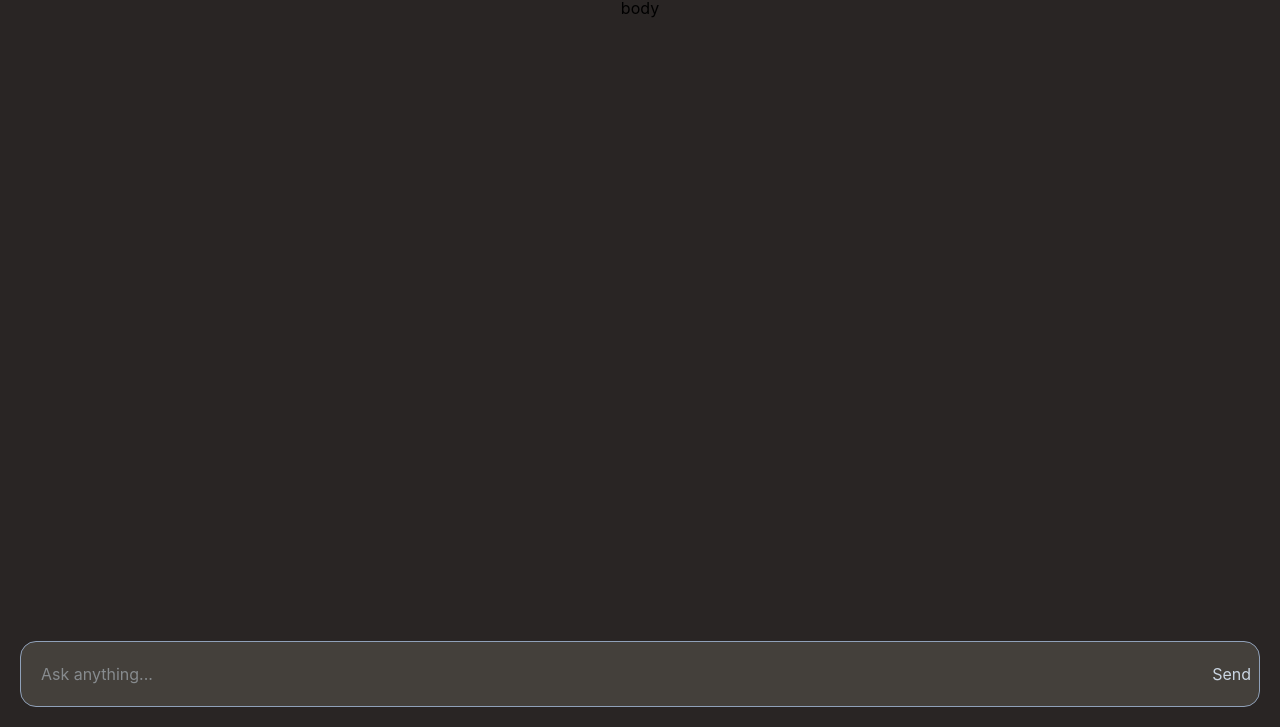
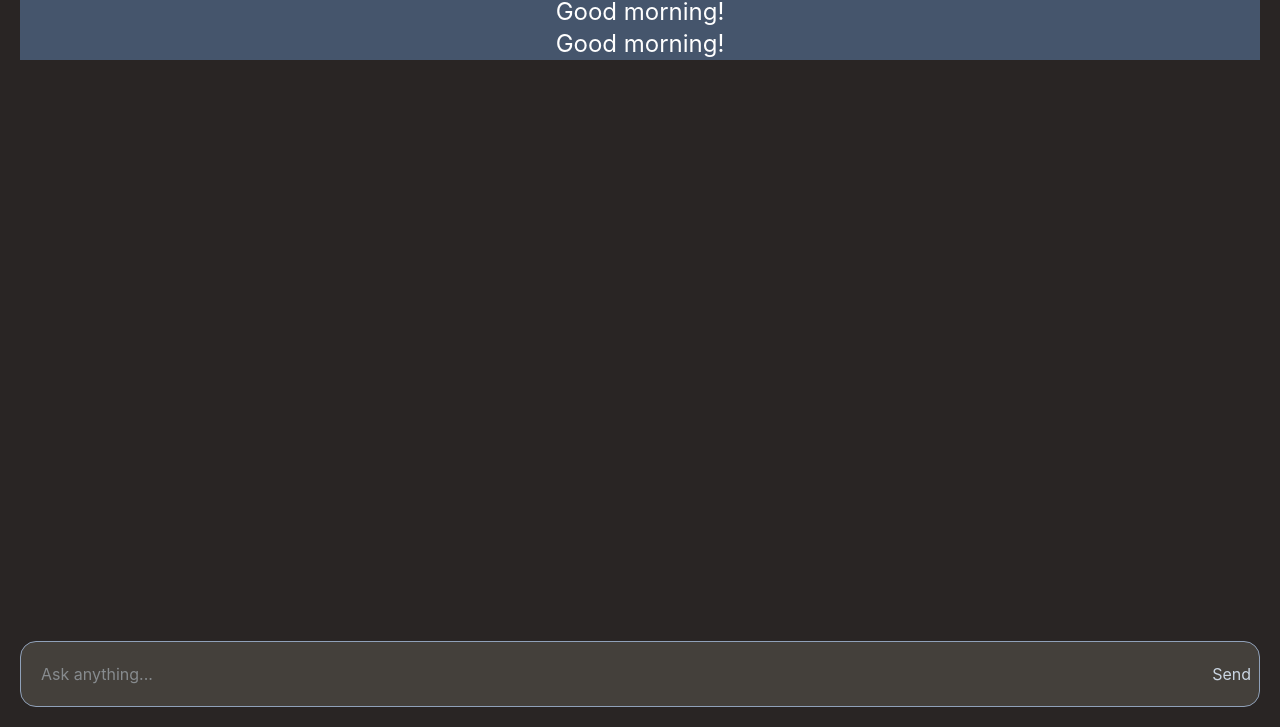
Before and after one commit to gamershoney/AIMS2, a website built with Vite: page AIMS2/frontend/index.html in a window 1280 px wide. Shown: the part 73-800 px from the top of the page. Built offline with nearby package versions, Linux system fonts and the light colour scheme.

Commit message:
Working on styling messages

```diff
--- a/AIMS2/frontend/index.html
+++ b/AIMS2/frontend/index.html
@@ -16,9 +16,9 @@
           AIMS2
         </p>
       </div>
-      <div id="msg-body" class="flex-1">
-        body
-        <msg-entry></msg-entry>
+      <div id="msg-body" class="flex-1 *:mb-3">
+
+
       </div>
       <div class="border rounded-2xl border-slate-400 text-slate-300 bg-stone-700 flex place-content-evenly p-2">
         <textarea id="textinput" class="outline-0 resize-none place-content-center-safe flex-1 pl-3" type="text"
@@ -33,7 +33,7 @@
 
   <template id="message-entry">
 
-    <p class="msg-content text-white text-2xl">
+    <p class="assistant msg-content text-white text-2xl">
 
     </p>
   </template>
--- a/AIMS2/frontend/src/main.js
+++ b/AIMS2/frontend/src/main.js
@@ -69,3 +69,6 @@ async function SendMessage() {
 }
 
 sndBtn.addEventListener("click", SendMessage);
+
+addMessage("Good morning!")
+addMessage("Good morning!")
--- a/AIMS2/frontend/src/style.css
+++ b/AIMS2/frontend/src/style.css
@@ -19,3 +19,13 @@ html {
   height: 100vh;
   text-align: center;
 }
+
+@layer components {
+  .assistant {
+    background-color: var(--color-slate-600);
+  }
+
+  .user {
+    background-color: var(--color-blue-800);
+  }
+}
```
Also changed, not shown: AIMS2/frontend/src/output.css.
